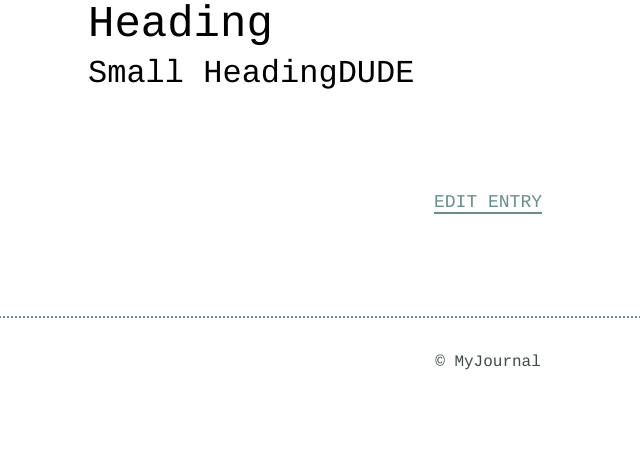
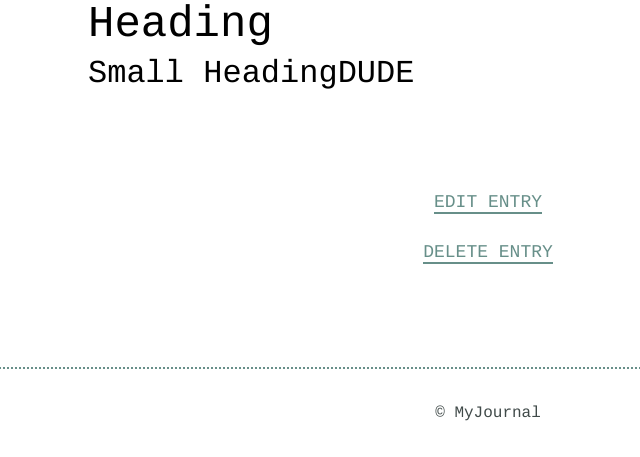
Before and after one commit to python-force/flask-learning-journal, a Flask app: a page that uses templates/detail.html in a window 1280 px wide. Shown: the part 670-1127 px from the top of the page, without its empty margins (152-792 px from the left). Before the commit the page ends 1040 px from the top, so only its background shows below. Run offline with Flask 2, Linux system fonts and the light colour scheme; data comes from the database, SQL or seed files in the repository; both versions use the stored data as it was after the commit; some libraries are stand-ins or nearby versions.

Commit message:
entry deleted

```diff
--- a/app.py
+++ b/app.py
@@ -107,6 +107,13 @@ def editentry(slug=None):
         form.resources.data = context.resources
     return render_template('edit.html', form=form)
 
+
+@app.route('/entries/delete/<slug>', methods=('GET', 'POST'))
+def deleteentry(slug=None):
+    models.Journal.delete().where(models.Journal.slug == slug).execute()
+    flash("Journal Deleted!", "success")
+    return redirect(url_for('index'))
+
 @app.route('/entry', methods=('GET', 'POST'))
 @login_required
 def createjournal():
--- a/templates/detail.html
+++ b/templates/detail.html
@@ -28,6 +28,7 @@
     </div>
     <div class="edit">
         <p><a href="{{ url_for('editentry', slug=context.slug) }}">Edit Entry</a></p>
+        <p><a href="{{ url_for('deleteentry', slug=context.slug) }}">Delete Entry</a></p>
     </div>
 </section>
 {% endblock %}
```
Also changed, not shown: journal.db.
